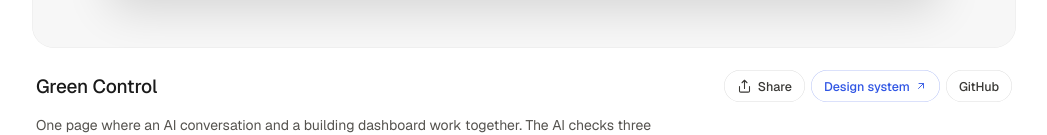
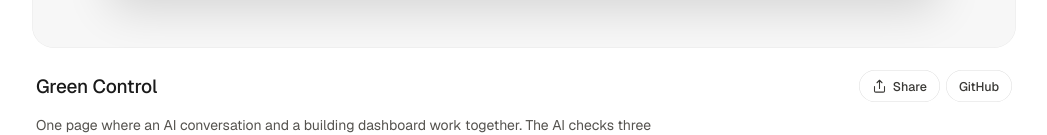
Before and after one commit to shuyii0315-arch/green-control, a plain HTML site: page case/index.html in a window 1280 px wide. Shown: the part 666-801 px from the top of the page, without its empty margins (116-1163 px from the left). Drawn offline with nearby package versions, Linux system fonts and the light colour scheme.

Commit message:
Remove the Design system button by the title
Co-Authored-By: Claude Opus 5.5 <noreply@anthropic.com>
Claude-Session: https://claude.ai/code/session_01PicjiWKY3ySNkEn6YC6ekL

```diff
--- a/case/index.html
+++ b/case/index.html
@@ -103,7 +103,7 @@ body.m-full .demo{position:fixed;inset:0;height:auto;min-height:0;border-radius:
 </section>
 
 <section class="info">
- <div class="ttl"><h1>Green Control</h1><div class="acts"><button id="share" title="Copy link"><svg viewBox="0 0 24 24"><path d="M4 12v7a2 2 0 0 0 2 2h12a2 2 0 0 0 2-2v-7"/><path d="M16 6l-4-4-4 4M12 2v13"/></svg><span>Share</span></button><a class="gh ds-btn" href="../system/?theme=day" target="_blank" rel="noopener">Design system <svg viewBox="0 0 24 24"><path d="M7 17 17 7M8 7h9v9"/></svg></a><a class="gh" href="https://github.com/shuyii0315-arch/green-control" target="_blank" rel="noopener">GitHub</a></div></div>
+ <div class="ttl"><h1>Green Control</h1><div class="acts"><button id="share" title="Copy link"><svg viewBox="0 0 24 24"><path d="M4 12v7a2 2 0 0 0 2 2h12a2 2 0 0 0 2-2v-7"/><path d="M16 6l-4-4-4 4M12 2v13"/></svg><span>Share</span></button><a class="gh" href="https://github.com/shuyii0315-arch/green-control" target="_blank" rel="noopener">GitHub</a></div></div>
  <p class="desc">One page where an AI conversation and a building dashboard work together. The AI checks three sources one at a time and shows where each finding sits on the machine. Then it proposes a plan you apply step by step, and every action stays on one timeline you can undo. All data is simulated.</p>
  <div class="uses"><span>Uses</span><i>design system</i><i>isometric line art</i><i>ES modules</i><i>three.js</i></div>
 
```
